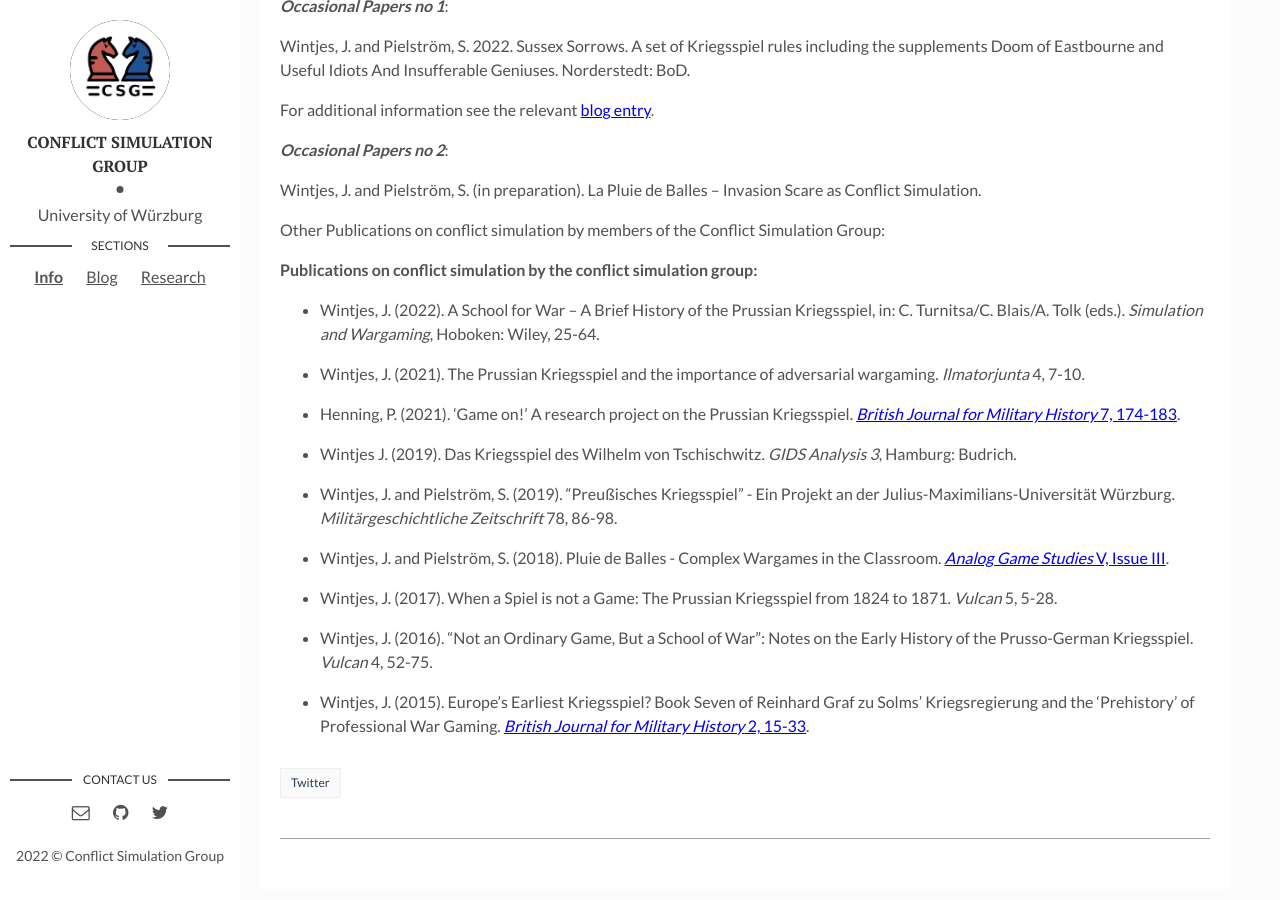
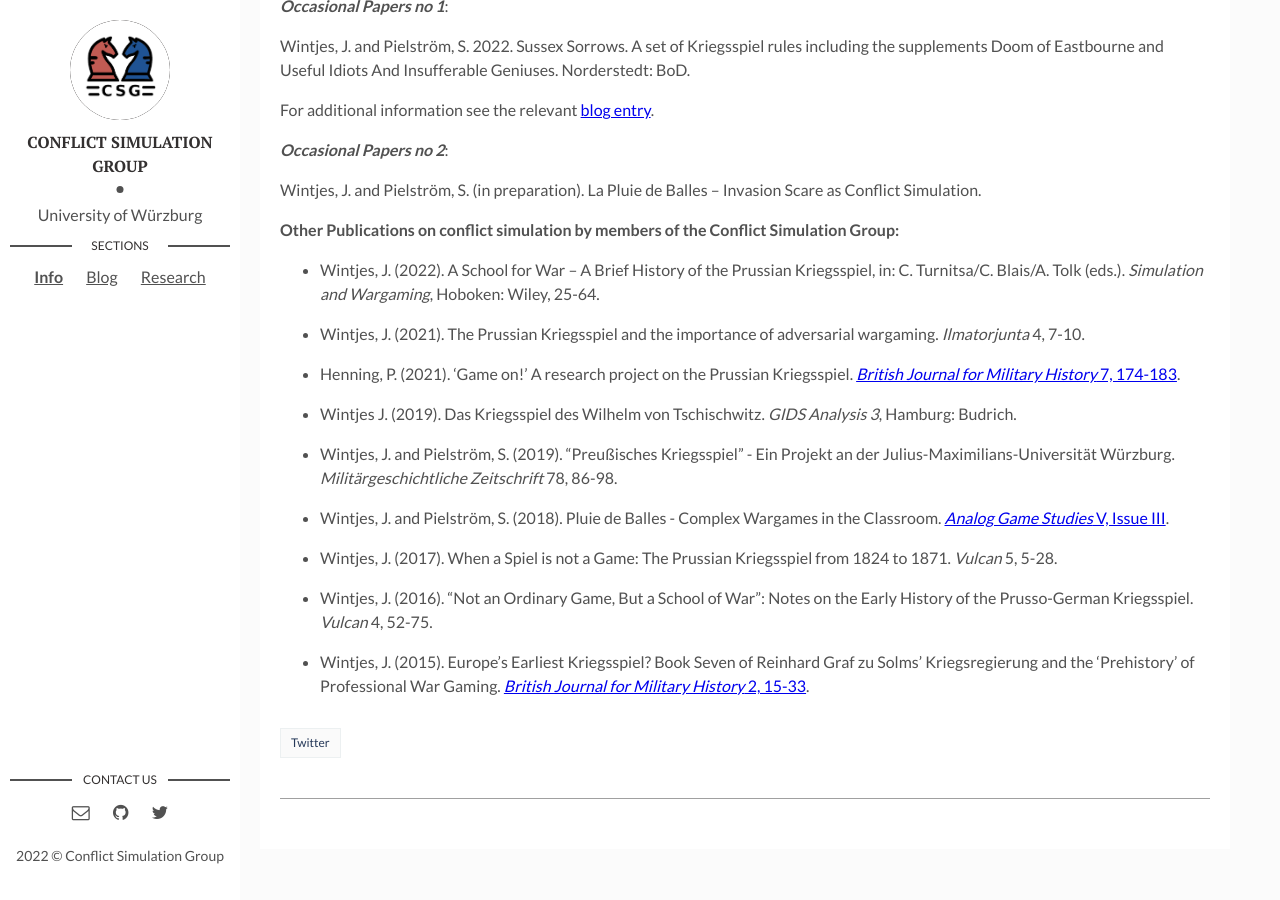
Before and after one commit to cosimg/cosimg.github.io, a Jekyll site: the page built from _posts/2019-10-30-publications.markdown, in a window 1280 px wide and 900 px high, scrolled down 857 px. Built offline with Jekyll 4.4.1, drawn with Linux system fonts in a browser that asks for light colours; after the commit the page ends 1726 px from its top, so only the background shows below that.

Commit message:
Update 2019-10-30-publications.markdown

```diff
--- a/_posts/2019-10-30-publications.markdown
+++ b/_posts/2019-10-30-publications.markdown
@@ -28,9 +28,7 @@ For additional information see the relevant [blog entry](https://cosimg.github.i
 
 Wintjes, J. and Pielström, S. (in preparation). La Pluie de Balles – Invasion Scare as Conflict Simulation.
 
-Other Publications on conflict simulation by members of the Conflict Simulation Group:
-
-**Publications on conflict simulation by the conflict simulation group:**
+**Other Publications on conflict simulation by members of the Conflict Simulation Group:**
 
 - Wintjes, J. (2022). A School for War – A Brief History of the Prussian Kriegsspiel, in: C. Turnitsa/C. Blais/A. Tolk (eds.). *Simulation and Wargaming*, Hoboken: Wiley,  25-64.
 
```
